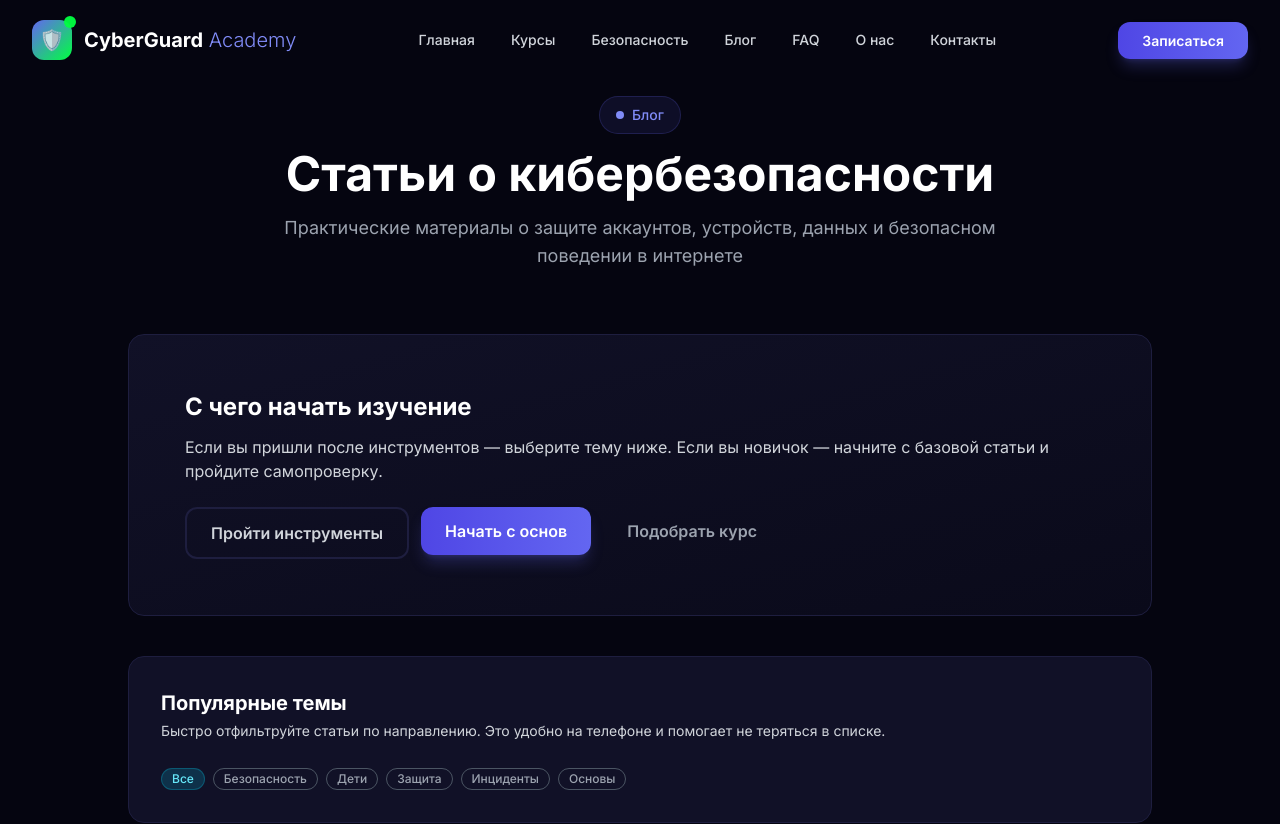
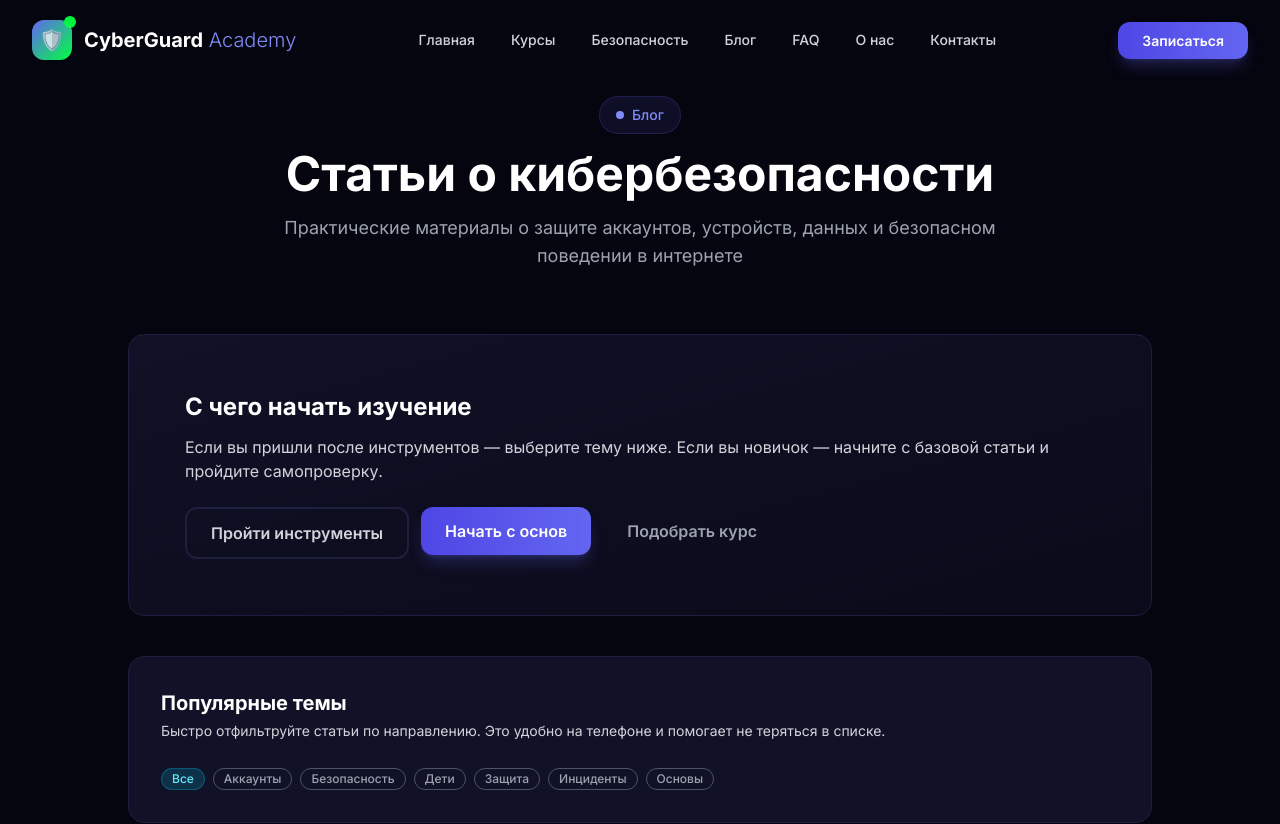
Before and after one commit to mam37bez/cyberguard-academy, a Next.js app: page /blog in a window 1280 px wide. Shown: the top 824 px of the page. Built offline with nearby package versions, Linux system fonts and the light colour scheme.

Commit message:
Add email account mini-audit blog post

```diff
--- a/src/data/blog.ts
+++ b/src/data/blog.ts
@@ -1220,6 +1220,103 @@ tags: ['вложения', 'файлы', 'фишинг', 'вирусы', 'инц
 featured: false,
 },
 
+
+{
+id: '13',
+slug: 'kak-zaschitit-pochtu-mini-audit',
+title: 'Как защитить почтовый аккаунт: мини-аудит безопасности за 15 минут',
+excerpt:
+'Почта — ключ к большинству аккаунтов. Этот чеклист поможет быстро проверить входы, сессии, восстановление, 2FA и настройки, которые часто используют злоумышленники.',
+content: `Почтовый аккаунт — один из самых важных. Через него обычно восстанавливаются пароли, подтверждаются входы и приходят уведомления безопасности. Поэтому защита почты — это базовый шаг цифровой безопасности.
+
+Ниже — мини-аудит, который можно сделать за 10–15 минут. Он не требует специальных знаний и подходит для большинства почтовых сервисов (Gmail, Outlook, Яндекс, Mail.ru и др.).
+
+1) Проверьте: есть ли признаки взлома прямо сейчас
+Обратите внимание на сигналы:
+- приходят коды входа, которые вы не запрашивали;
+- вас “выкидывает” из аккаунта;
+- появляются письма в “Отправленных”, которые вы не писали;
+- меняются настройки, подпись, язык интерфейса;
+- появляются неизвестные устройства в списке входов.
+
+Если подозрения сильные — начните с пункта 2 и 3 сразу.
+
+2) Смените пароль (если есть сомнения)
+Правила:
+- пароль должен быть уникальным (не повторять пароль от соцсетей/банка);
+- лучше длинный пароль или парольная фраза;
+- идеально — хранить в менеджере паролей.
+
+Важно: меняйте пароль с устройства, которому вы доверяете.
+
+3) Включите 2FA (двухфакторную защиту)
+Если 2FA отключена — включите.
+Лучшие варианты:
+- приложение-аутентификатор (TOTP);
+- ключ безопасности (если есть).
+SMS как второй фактор лучше, чем ничего, но слабее.
+
+4) Проверьте восстановление аккаунта (recovery)
+Злоумышленники часто пытаются закрепиться через восстановление.
+Проверьте:
+- резервную почту (recovery email) — ваша ли она;
+- номер телефона для восстановления — актуален ли;
+- резервные коды — сохранены ли у вас (и не утекли ли).
+
+5) Проверьте активные сессии и устройства
+Откройте настройки безопасности почты и посмотрите:
+- список устройств;
+- активные сессии;
+- геолокации/время входов (если отображаются).
+
+Завершите (sign out) все неизвестные сессии.
+Если не уверены — можно завершить все сессии и войти заново на своих устройствах.
+
+6) Проверьте “тихие” настройки: пересылка и правила (очень важно)
+Это один из самых частых способов “незаметного контроля”.
+Проверьте:
+- правила/фильтры входящих;
+- автоматическую пересылку;
+- “удалять письма”, “помечать как прочитанное”, “скрывать уведомления”.
+
+Если видите правила, которые вы не создавали — удалите их и смените пароль.
+
+7) Проверьте подключённые приложения и доступы
+В некоторых сервисах можно увидеть:
+- приложения с доступом к почте;
+- сторонние интеграции;
+- “вход через Google/Apple” и т.п.
+
+Отключите всё, чему не доверяете.
+
+8) Обновите безопасность устройства
+Даже идеально защищённая почта уязвима, если устройство заражено или пароль сохранён в небезопасном месте.
+Минимум:
+- обновления ОС и приложений;
+- блокировка экрана;
+- проверка подозрительных приложений/расширений.
+
+Что делать, если вы подозреваете взлом почты
+Короткий план:
+1) сменить пароль;
+2) включить 2FA;
+3) завершить все сессии;
+4) проверить recovery и правила пересылки;
+5) проверить уведомления о входах;
+6) сменить пароли от важных сервисов, которые могут восстанавливаться через эту почту.
+
+Полезные инструменты CyberGuard Academy
+- Mini Email Security Audit: /security-tools#email-audit
+- Проверка силы пароля: /security-tools#password-strength
+- Mini Account Recovery Guide: /security-tools#account-recovery`,
+author: 'CyberGuard Academy',
+date: '2026-04-08',
+readTime: '11 мин',
+category: 'Аккаунты',
+tags: ['почта', 'аккаунты', '2FA', 'восстановление', 'правила', 'пересылка', 'безопасность'],
+featured: false,
+},
+
 ];
 
 export function getBlogPostBySlug(slug: string): BlogPost | undefined {
```
